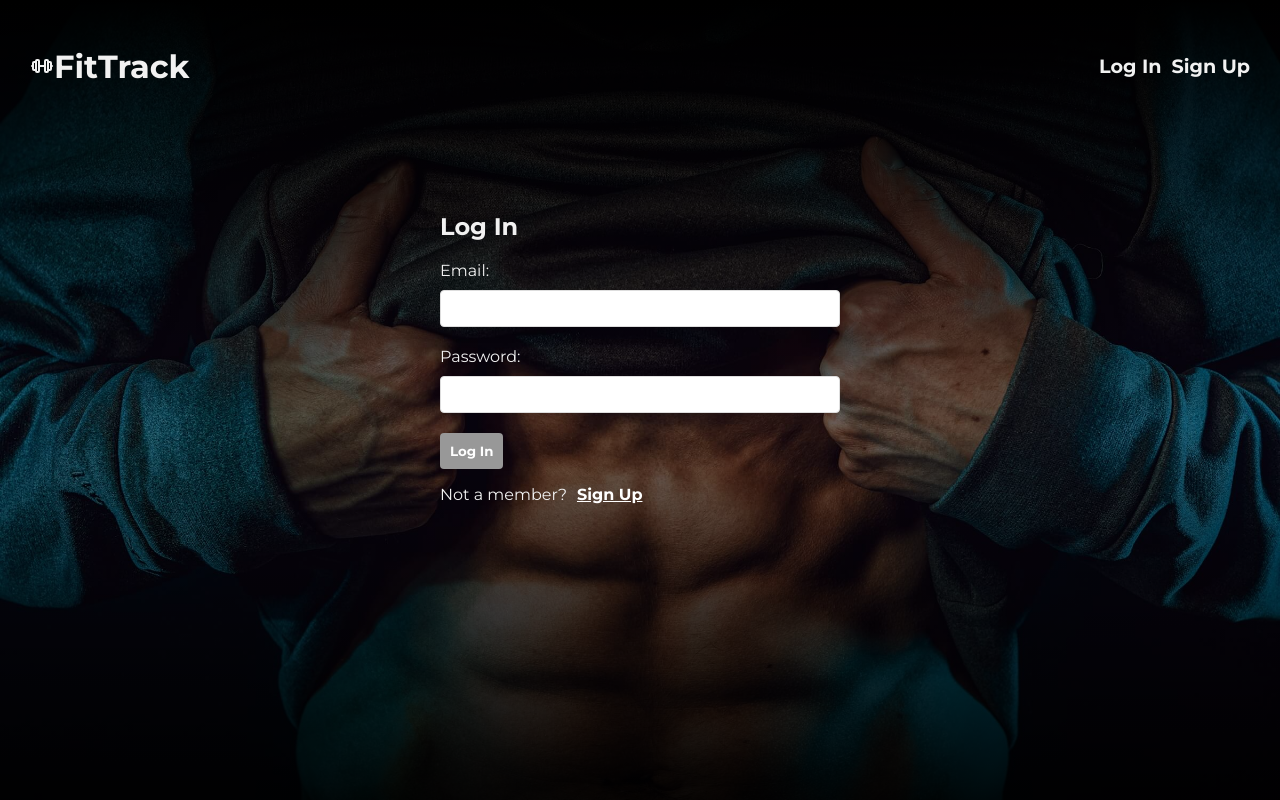
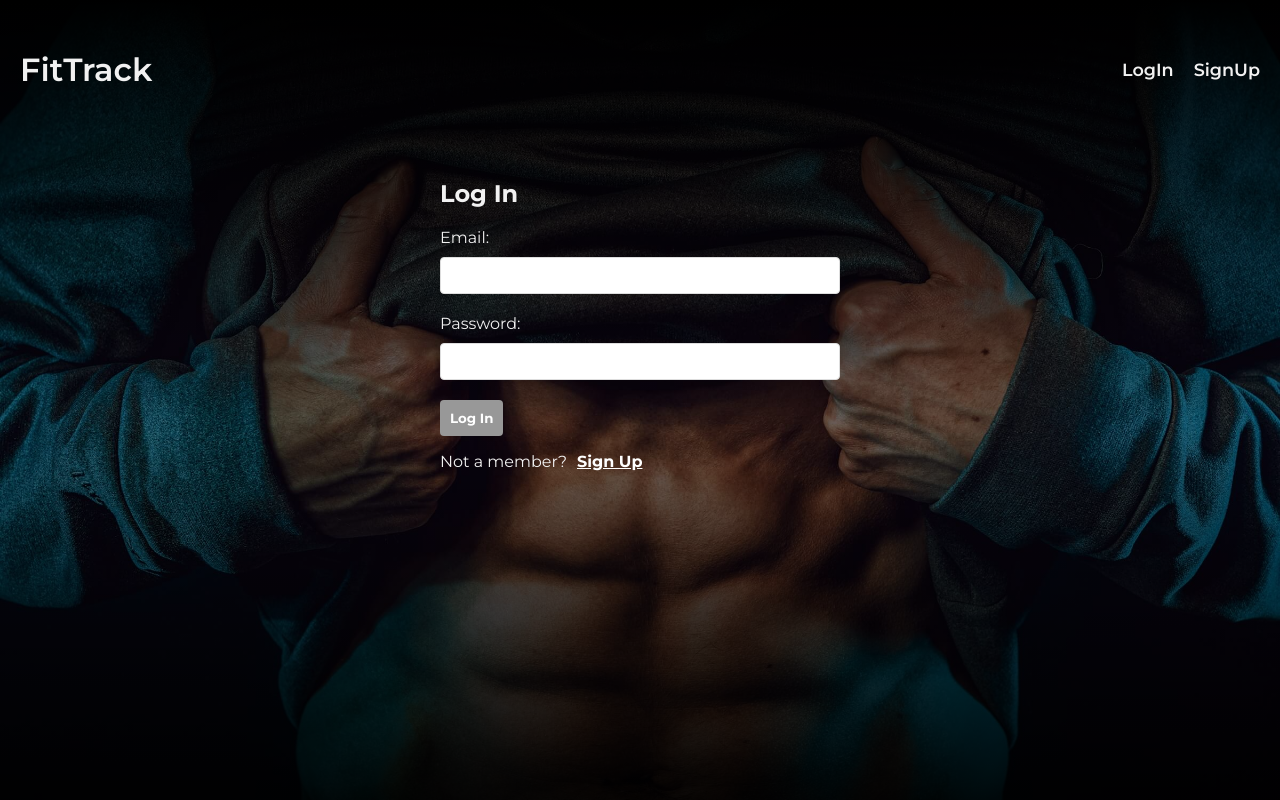
Before and after one commit to sidchopp/mern-workout, a React (Create React App) app in the folder client/: page /login in a window 1280 px wide. Shown: the top 800 px of the page. Built offline with nearby package versions, Linux system fonts and the light colour scheme.

Commit message:
navbar updated

```diff
--- a/client/src/components/Navbar.jsx
+++ b/client/src/components/Navbar.jsx
@@ -1,7 +1,6 @@
 import { Link } from "react-router-dom";
 import { motion } from "framer-motion";
 import { useLogOut, useAuthContext } from "../hooks";
-import { Dumbbell } from "../icons";
 
 const Navbar = () => {
   const { user } = useAuthContext();
@@ -15,14 +14,11 @@ const Navbar = () => {
       animate={{ y: -10 }}
       transition={{ delay: 0.1, type: "spring", stiffness: 40 }}
     >
-      <div className="container">
-        <Link to="/">
-          <h2 className="fitTrack">
-            <Dumbbell />
-            FitTrack
-          </h2>
-        </Link>
-        <nav>
+      <nav>
+        <div className="name">
+          <Link to="/">FitTrack</Link>
+        </div>
+        <div className="links">
           {user && (
             <div className="logged-in">
               <span>{user.email}</span>
@@ -31,12 +27,12 @@ const Navbar = () => {
           )}
           {!user && (
             <div>
-              <Link to="/login">Log In</Link>
-              <Link to="/signup">Sign Up</Link>
+              <Link to="/login">LogIn</Link>
+              <Link to="/signup">SignUp</Link>
             </div>
           )}
-        </nav>
-      </div>
+        </div>
+      </nav>
     </motion.header>
   );
 };
--- a/client/src/index.css
+++ b/client/src/index.css
@@ -39,21 +39,12 @@ header .container {
   margin-bottom: 10px;
 }
 
-.fitTrack {
-  display: flex;
-  align-items: center;
-  justify-content: center;
-  height: 100%;
-  font-size: 2em
-}
-
 header a {
   color: #f1f1f1;
   text-decoration: none;
 }
 
 .app {
-  /* max-width: 1400px; */
   flex: 1;
   padding: 20px;
   margin: 0 auto;
@@ -66,29 +57,42 @@ header a {
 
 /* navbar */
 nav {
+  display: grid;
+  grid-template-columns: 1fr 1fr;
+  margin: 40px auto;
+}
+
+nav .links {
   display: flex;
+  justify-content: flex-end;
   align-items: center;
 }
 
-nav a {
-  margin-left: 10px;
-  font-weight: bold;
-  font-size: 1.2em
+nav .name a {
+  text-align: left;
+  align-items: center;
+  font-size: 2rem;
+  grid-column: span 2;
+  margin-left: 0;
 }
 
-nav button {
-  background: #989898;
-  border: 0;
-  color: #fff;
-  padding: 10px;
-  font-family: "Montserrat";
-  font-weight: bold;
-  border-radius: 4px;
-  cursor: pointer;
-  margin-left: 10px;
+nav a {
+  font-weight: 600;
+  padding-bottom: 10px;
+  text-decoration: none;
+  color: #f1f1f1;
+  font-size: 1.1rem;
+  margin-left: 20px;
+  border-bottom: 2px solid transparent;
 }
 
-/* Hero */
+nav a:hover,
+a:focus,
+a:active {
+  border-bottom-color: var(--primary);
+}
+
+/* hero */
 .hero {
   display: flex;
   flex-direction: column;
@@ -132,6 +136,7 @@ form a {
   color: white;
   font-weight: bold;
 }
+
 /* homepage */
 .home {
   display: grid;
@@ -175,8 +180,7 @@ form a {
   cursor: pointer;
 }
 
-/* New-workout form */
-
+/* new workout form */
 label,
 input {
   display: block;
@@ -214,8 +218,7 @@ input.error {
   border: 1.5px outset var(--error);
 }
 
-/* Footer */
-
+/* footer */
 .footer {
   /* position: fixed; */
   left: 0;
@@ -240,8 +243,7 @@ input.error {
   margin: 10px 0;
 }
 
-/* Media queries */
-
+/* media queries */
 @media (max-width: 900px) {
   .home {
     grid-template-columns: 2.5fr 1.5fr;
@@ -262,19 +264,11 @@ input.error {
   }
 }
 
-@media (max-width: 420px) {
-  .fitTrack,
+@media (max-width: 450px) {
+  nav .name a {
+    font-size: 1.2em;
+  }
   nav a {
-    font-size: 1.5rem;
+    font-size: .7em
   }
 }
-
-@media (max-width: 380px) {
-  .fitTrack,
-  .container,
-  nav a {
-    font-size: 1rem;
-    margin-left: 4px;
-    padding: 1px
-  }
-}
```
